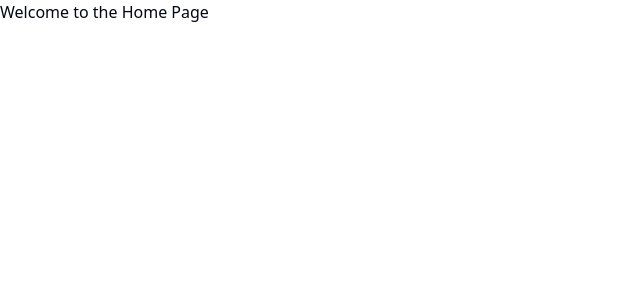
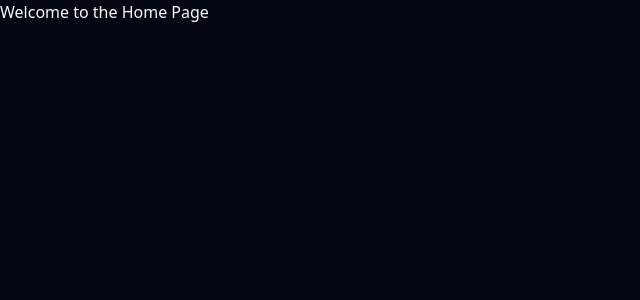
Before and after one commit to pranavcpawar/canton-flow, a Next.js app: page / in a window 1280 px wide. Shown: the top 300 px of the page, without its empty margins (0-640 px from the left). Built offline with nearby package versions, Linux system fonts and the light colour scheme.

Commit message:
add google fonts

```diff
--- a/src/app/globals.css
+++ b/src/app/globals.css
@@ -1,7 +1,5 @@
 @import "tailwindcss";
 @import "tw-animate-css";
-
-@custom-variant dark (&:is(.dark *));
 
 @theme inline {
   --color-background: var(--background);
@@ -45,40 +43,6 @@
 
 :root {
   --radius: 0.625rem;
-  --background: oklch(1 0 0);
-  --foreground: oklch(0.13 0.028 261.692);
-  --card: oklch(1 0 0);
-  --card-foreground: oklch(0.13 0.028 261.692);
-  --popover: oklch(1 0 0);
-  --popover-foreground: oklch(0.13 0.028 261.692);
-  --primary: oklch(0.21 0.034 264.665);
-  --primary-foreground: oklch(0.985 0.002 247.839);
-  --secondary: oklch(0.967 0.003 264.542);
-  --secondary-foreground: oklch(0.21 0.034 264.665);
-  --muted: oklch(0.967 0.003 264.542);
-  --muted-foreground: oklch(0.551 0.027 264.364);
-  --accent: oklch(0.967 0.003 264.542);
-  --accent-foreground: oklch(0.21 0.034 264.665);
-  --destructive: oklch(0.577 0.245 27.325);
-  --border: oklch(0.928 0.006 264.531);
-  --input: oklch(0.928 0.006 264.531);
-  --ring: oklch(0.707 0.022 261.325);
-  --chart-1: oklch(0.646 0.222 41.116);
-  --chart-2: oklch(0.6 0.118 184.704);
-  --chart-3: oklch(0.398 0.07 227.392);
-  --chart-4: oklch(0.828 0.189 84.429);
-  --chart-5: oklch(0.769 0.188 70.08);
-  --sidebar: oklch(0.985 0.002 247.839);
-  --sidebar-foreground: oklch(0.13 0.028 261.692);
-  --sidebar-primary: oklch(0.21 0.034 264.665);
-  --sidebar-primary-foreground: oklch(0.985 0.002 247.839);
-  --sidebar-accent: oklch(0.967 0.003 264.542);
-  --sidebar-accent-foreground: oklch(0.21 0.034 264.665);
-  --sidebar-border: oklch(0.928 0.006 264.531);
-  --sidebar-ring: oklch(0.707 0.022 261.325);
-}
-
-.dark {
   --background: oklch(0.13 0.028 261.692);
   --foreground: oklch(0.985 0.002 247.839);
   --card: oklch(0.21 0.034 264.665);
--- a/src/app/layout.tsx
+++ b/src/app/layout.tsx
@@ -1,16 +1,6 @@
 import type { Metadata } from "next";
-import { Geist, Geist_Mono } from "next/font/google";
 import "./globals.css";
-
-const geistSans = Geist({
-  variable: "--font-geist-sans",
-  subsets: ["latin"],
-});
-
-const geistMono = Geist_Mono({
-  variable: "--font-geist-mono",
-  subsets: ["latin"],
-});
+import { geist, manrope, outfit, quicksand, space_grotesk } from "@/lib/fonts";
 
 export const metadata: Metadata = {
   title: "Canton Flow",
@@ -24,7 +14,11 @@ export default function RootLayout({
 }>) {
   return (
     <html lang="en">
-      <body className={`${geistSans.variable} ${geistMono.variable} antialiased`}>{children}</body>
+      <body
+        className={`${geist.variable} ${outfit.variable} ${manrope.variable} ${quicksand.variable} ${space_grotesk.variable} antialiased`}
+      >
+        {children}
+      </body>
     </html>
   );
 }
--- /dev/null
+++ b/src/lib/fonts.ts
@@ -0,0 +1,33 @@
+import { Space_Grotesk, Outfit, Geist, Manrope, Quicksand } from "next/font/google";
+
+const space_grotesk = Space_Grotesk({
+  weight: ["400", "500", "600", "700"],
+  variable: "--font-space-grotesk",
+  subsets: ["latin"],
+});
+
+const outfit = Outfit({
+  weight: ["400", "500", "600", "700"],
+  variable: "--font-outfit",
+  subsets: ["latin"],
+});
+
+const geist = Geist({
+  weight: ["400", "500", "600", "700"],
+  variable: "--font-geist",
+  subsets: ["latin"],
+});
+
+const manrope = Manrope({
+  weight: ["400", "500", "600", "700"],
+  variable: "--font-manrope",
+  subsets: ["latin"],
+});
+
+const quicksand = Quicksand({
+  weight: ["400", "500", "600", "700"],
+  variable: "--font-quicksand",
+  subsets: ["latin"],
+});
+
+export { space_grotesk, outfit, geist, manrope, quicksand };
```
